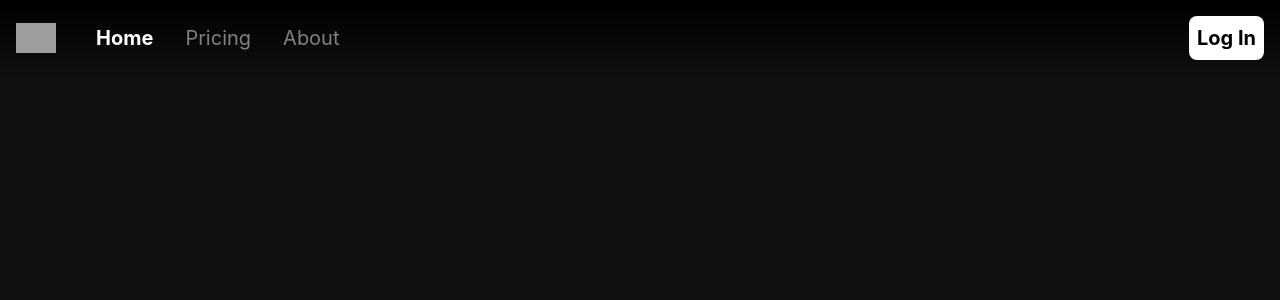
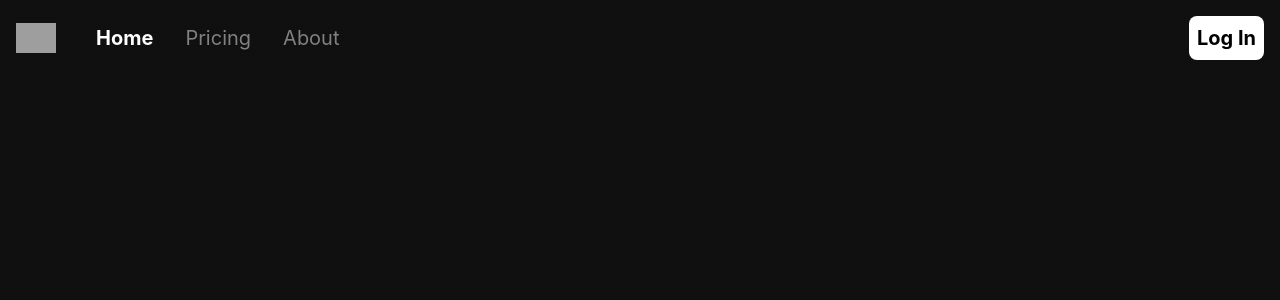
Before and after one commit to fareskebeh/goldstreet, a React (Vite) app in the folder FRONTEND/: page /home in a window 1280 px wide. Shown: the top 300 px of the page. Built offline with nearby package versions, Linux system fonts and the light colour scheme; grey boxes are pictures that could not be loaded.

Commit message:
minimal styling tweaks

```diff
--- a/FRONTEND/src/components/DtNav.jsx
+++ b/FRONTEND/src/components/DtNav.jsx
@@ -8,7 +8,7 @@ const DtNav = ({ user }) => {
   const [open, setOpen] = useState(false);
 
   return (
-    <div className="fixed top-0 right-0 left-0 bg-gradient-to-b from-black to-transparent flex z-20 p-4 justify-between">
+    <div className="fixed top-0 right-0 left-0 bg-gradient-to-b from-[#101010] to-transparent flex z-20 p-4 justify-between">
       {open && (
         <div
           onClick={() => setOpen(false)}
--- a/FRONTEND/src/components/MbNav.jsx
+++ b/FRONTEND/src/components/MbNav.jsx
@@ -9,7 +9,7 @@ const MbNav = ({ user }) => {
   const [open, setOpen] = useState(false);
 
   return (
-    <div className="flex bg-gradient-to-b from-black to-transparent fixed top-0 left-0 right-0 justify-between p-6">
+    <div className="flex bg-gradient-to-b from-[#101010] to-transparent fixed top-0 left-0 right-0 justify-between p-6">
       <Link to="/home" className="contents">
         <img className="w-10" src={GS} />
       </Link>
```
